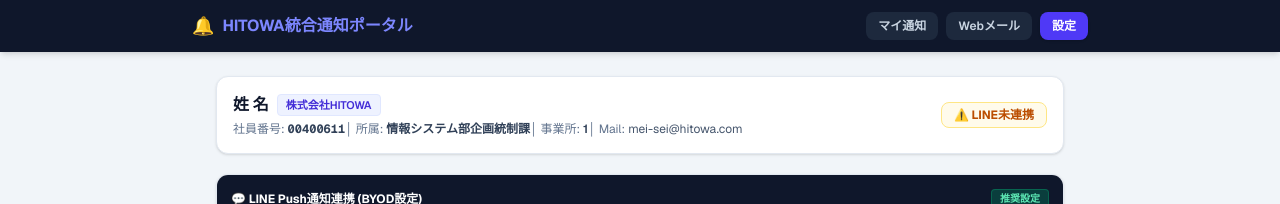
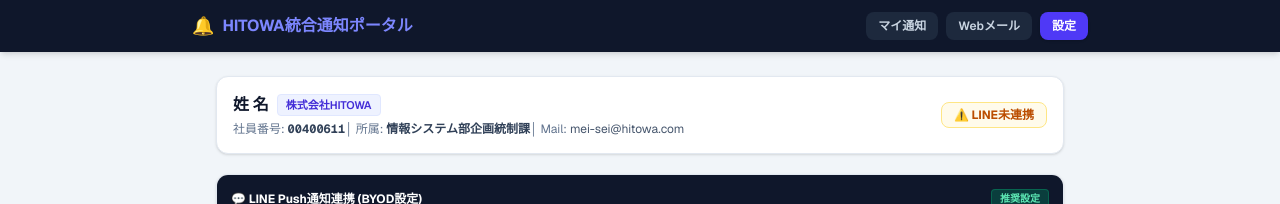
Before and after one commit to masahiro-ide-HITOWA/hitowa-notification-system, a Next.js app in the folder apps/web/: page /mypage in a window 1280 px wide. Shown: the top 204 px of the page. Built offline with nearby package versions, Linux system fonts and the light colour scheme.

Commit message:
style: マイページのプロフィール表示調整 (officeCode非表示・氏名と会社名の表示適正化)

```diff
--- a/apps/web/app/mypage/page.tsx
+++ b/apps/web/app/mypage/page.tsx
@@ -2,6 +2,7 @@
 
 import { useState, useEffect } from 'react';
 import Header from '@/components/Header';
+import { MypageProfileCard } from '@/components/mypage-profile-card';
 import { DEMO_USER_PROFILE } from '@/lib/saml-user-attributes';
 import { QRCodeSVG } from 'qrcode.react';
 
@@ -77,32 +78,7 @@ export default function MyPage() {
       <Header />
 
       <main className="max-w-4xl mx-auto w-full flex-1 p-4 sm:p-6 space-y-5">
-        {/* プロフィールカード (SAML情報表示) */}
-        <div className="bg-white rounded-xl p-4 border border-slate-200 shadow-sm flex flex-col sm:flex-row items-start sm:items-center justify-between gap-3">
-          <div>
-            <div className="flex items-center gap-2">
-              <h1 className="text-base font-bold text-slate-900">{userProfile.name}</h1>
-              <span className="px-2 py-0.5 bg-indigo-50 text-indigo-700 font-semibold text-[11px] rounded border border-indigo-100">
-                {userProfile.companyName}
-              </span>
-            </div>
-            <p className="text-xs text-slate-500 mt-1">
-              社員番号: <span className="font-mono font-bold text-slate-700">{userProfile.portalUserId}</span>
-              │ 所属: <span className="font-semibold text-slate-700">{userProfile.divisionName}</span>
-              │ 事業所: <span className="font-semibold text-slate-700">{userProfile.officeCode}</span>
-              │ Mail: <span className="text-slate-600">{userProfile.email}</span>
-            </p>
-          </div>
-          <span
-            className={`px-3 py-1 border rounded-lg text-xs font-bold ${
-              isLinked
-                ? 'bg-emerald-50 text-emerald-700 border-emerald-200'
-                : 'bg-amber-50 text-amber-700 border-amber-200'
-            }`}
-          >
-            {isLinked ? '✅ LINE連携済み' : '⚠️ LINE未連携'}
-          </span>
-        </div>
+        <MypageProfileCard userProfile={userProfile} isLinked={isLinked} />
 
         {/* LINE連携設定カード */}
         <div className="bg-white rounded-xl border border-slate-200 shadow-sm overflow-hidden">
--- /dev/null
+++ b/apps/web/components/mypage-profile-card.tsx
@@ -0,0 +1,38 @@
+import type { PortalUserProfile } from "@/lib/saml-user-attributes";
+
+interface MypageProfileCardProps {
+  userProfile: PortalUserProfile;
+  isLinked: boolean;
+}
+
+export function MypageProfileCard({ userProfile, isLinked }: MypageProfileCardProps) {
+  return (
+    <div className="bg-white rounded-xl p-4 border border-slate-200 shadow-sm flex flex-col sm:flex-row items-start sm:items-center justify-between gap-3">
+      <div>
+        <div className="flex flex-wrap items-center gap-2">
+          <h1 className="text-base font-bold text-slate-900">{userProfile.name}</h1>
+          <span
+            aria-label="所属会社"
+            className="shrink-0 px-2 py-0.5 bg-indigo-50 text-indigo-700 font-semibold text-[11px] rounded border border-indigo-100"
+          >
+            {userProfile.companyName}
+          </span>
+        </div>
+        <p className="text-xs text-slate-500 mt-1">
+          社員番号: <span className="font-mono font-bold text-slate-700">{userProfile.portalUserId}</span>
+          │ 所属: <span className="font-semibold text-slate-700">{userProfile.divisionName}</span>
+          │ Mail: <span className="text-slate-600">{userProfile.email}</span>
+        </p>
+      </div>
+      <span
+        className={`px-3 py-1 border rounded-lg text-xs font-bold ${
+          isLinked
+            ? "bg-emerald-50 text-emerald-700 border-emerald-200"
+            : "bg-amber-50 text-amber-700 border-amber-200"
+        }`}
+      >
+        {isLinked ? "✅ LINE連携済み" : "⚠️ LINE未連携"}
+      </span>
+    </div>
+  );
+}
```
